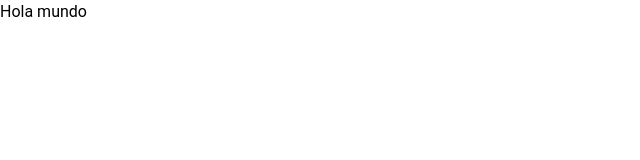
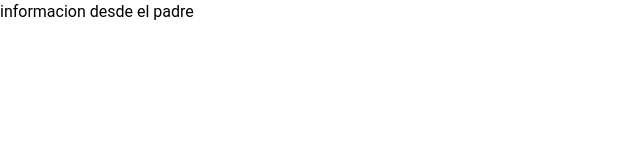
Before and after one commit to Delacruz188/tasks-app, a React (Vite) app: page / in a window 1280 px wide. Shown: the top 160 px of the page, without its empty margins (0-640 px from the left). Built offline with nearby package versions, Linux system fonts and the light colour scheme; no server answers.

Commit message:
Avances primera sesion de react

```diff
--- a/src/App.jsx
+++ b/src/App.jsx
@@ -1,7 +1,27 @@
 import "./App.css";
+import { useEffect } from "react";
+import axios from "axios";
+import ListComponent from "./components/ListComponent/ListComponent";
 
 function App() {
-  return <>Hola mundo</>;
+  useEffect(() => {
+    const fetchData = async () => {
+      try {
+        const response = await axios.get(
+          "https://rickandmortyapi.com/api/character"
+        );
+        // setData(JSON.stringify(response.data.results, null, 2));
+        console.log(response.data.results);
+      } catch (err) {
+        // setError(err.message);
+        console.log(err);
+      }
+    };
+
+    fetchData();
+  }, []);
+
+  return <ListComponent nombre={"informacion desde el padre"} />;
 }
 
 export default App;
--- /dev/null
+++ b/src/components/ListComponent/ListComponent.jsx
@@ -0,0 +1,7 @@
+export default function ListComponent({ nombre }) {
+  return (
+    <div>
+      <h1>{nombre}</h1>
+    </div>
+  );
+}
```
Also changed, not shown: src/components/ListComponent/ListComponent.css (added).
